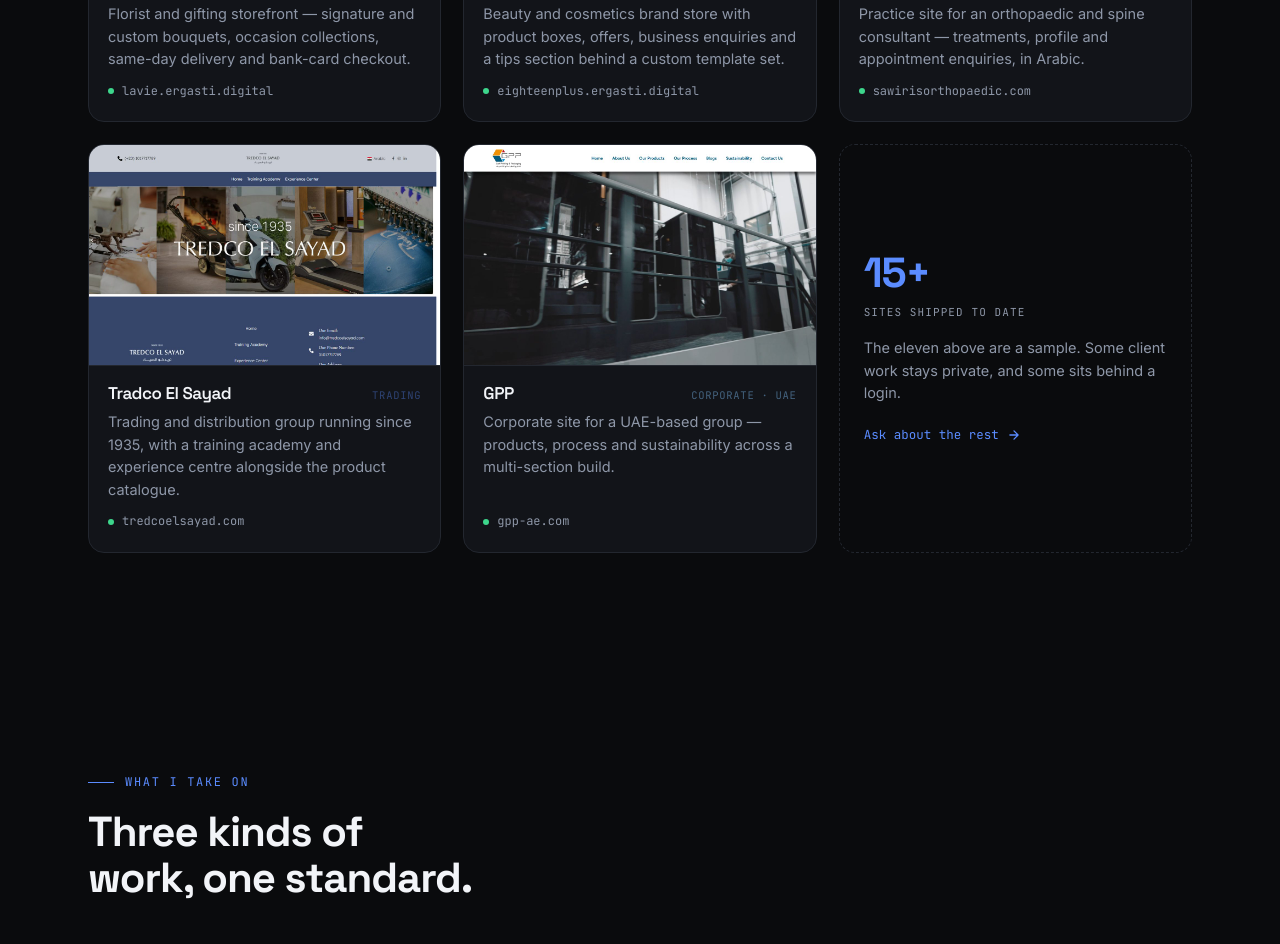
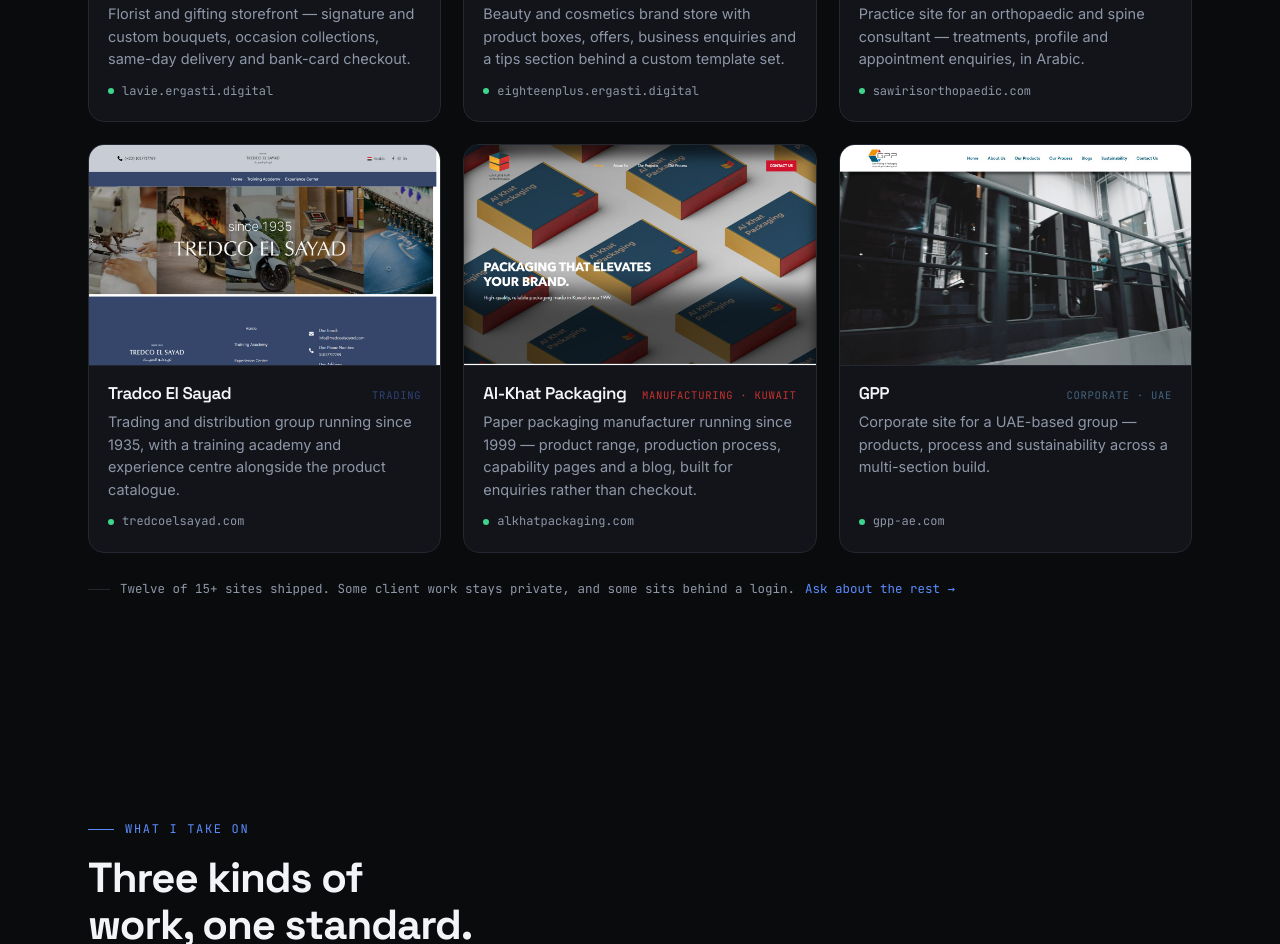
Before and after one commit to freddy9910/portfolio, a plain HTML site: page index.html in a window 1280 px wide. Shown: the part 4008-4952 px from the top of the page. Drawn offline with Linux system fonts and the light colour scheme.

Commit message:
Add Al-Khat Packaging to selected work
Kuwait paper packaging manufacturer, WordPress build. Nine project cards now
fill a 3x3 grid on their own, so the closing tile is replaced by a note under
the grid carrying the same count and call to action.

Co-Authored-By: Claude Opus 5 <noreply@anthropic.com>

```diff
--- a/index.html
+++ b/index.html
@@ -317,19 +317,14 @@ html[data-theme="light"] .frame{box-shadow:0 26px 60px -28px rgba(16,22,40,.4)}
 .card-body p{color:var(--muted);font-size:14.5px;line-height:1.55;flex:1}
 .card-url{display:flex;align-items:center;gap:8px;font-family:var(--font-mono);font-size:12px;color:var(--muted);margin-top:4px;min-width:0}
 .card-url span{overflow:hidden;text-overflow:ellipsis;white-space:nowrap}
-/* closing tile — keeps the last row full and says the list is a sample */
-.card-more{
-  background:transparent;border-style:dashed;
-  justify-content:center;align-items:flex-start;
-  padding:28px 24px;gap:0;
+/* note under the grid — the nine cards above fill a clean 3x3 on their own */
+.grid-note{
+  margin-top:26px;display:flex;align-items:center;gap:10px;flex-wrap:wrap;
+  font-family:var(--font-mono);font-size:12.5px;color:var(--muted);
 }
-.card-more:hover{border-style:solid;border-color:var(--accent);transform:translateY(-5px)}
-.card-more b{font-family:var(--font-display);font-size:42px;font-weight:700;letter-spacing:-.03em;line-height:1;color:var(--accent)}
-.more-lead{font-family:var(--font-mono);font-size:11px;letter-spacing:.1em;text-transform:uppercase;color:var(--muted);margin-top:9px}
-.more-sub{color:var(--muted);font-size:14.5px;line-height:1.55;margin-top:16px}
-.more-cta{display:inline-flex;align-items:center;gap:8px;font-family:var(--font-mono);font-size:12.5px;color:var(--accent);margin-top:20px}
-.more-cta svg{width:14px;height:14px;transition:transform .2s}
-.card-more:hover .more-cta svg{transform:translateX(3px)}
+.grid-note::before{content:"";width:22px;height:1px;background:var(--line);flex:0 0 auto}
+.grid-note a{color:var(--accent)}
+.grid-note a:hover{text-decoration:underline;text-underline-offset:3px}
 .card:hover .card-url{color:var(--accent)}
 .dot{width:6px;height:6px;border-radius:50%;background:var(--live);flex:0 0 auto}
 
@@ -660,6 +655,15 @@ footer{border-top:1px solid var(--line);padding-block:30px;position:relative;z-i
           </div>
         </a>
 
+        <a class="card rv" href="https://alkhatpackaging.com" target="_blank" rel="noopener" style="--tint:#C8322F">
+          <div class="card-shot"><img src="assets/alkhat.jpg" alt="Al-Khat Packaging website" loading="lazy" width="1280" height="800"></div>
+          <div class="card-body">
+            <div class="card-top"><h4>Al-Khat Packaging</h4><span class="card-sector">Manufacturing · Kuwait</span></div>
+            <p>Paper packaging manufacturer running since 1999 — product range, production process, capability pages and a blog, built for enquiries rather than checkout.</p>
+            <div class="card-url"><span class="dot"></span><span>alkhatpackaging.com</span></div>
+          </div>
+        </a>
+
         <a class="card rv" href="https://gpp-ae.com" target="_blank" rel="noopener" style="--tint:#44637F">
           <div class="card-shot"><img src="assets/gpp.jpg" alt="GPP corporate website" loading="lazy" width="1280" height="800"></div>
           <div class="card-body">
@@ -669,16 +673,12 @@ footer{border-top:1px solid var(--line);padding-block:30px;position:relative;z-i
           </div>
         </a>
 
-        <a class="card card-more rv" href="#contact">
-          <b>15+</b>
-          <span class="more-lead">sites shipped to date</span>
-          <span class="more-sub">The eleven above are a sample. Some client work stays private, and some sits behind a login.</span>
-          <span class="more-cta">Ask about the rest
-            <svg viewBox="0 0 24 24" fill="none" stroke="currentColor" stroke-width="2.2" stroke-linecap="round" stroke-linejoin="round"><path d="M5 12h14M12 5l7 7-7 7"/></svg>
-          </span>
-        </a>
+      </div>
 
-      </div>
+      <p class="grid-note rv">
+        Twelve of 15+ sites shipped. Some client work stays private, and some sits behind a login.
+        <a href="#contact">Ask about the rest &rarr;</a>
+      </p>
     </div>
   </section>
 
```
Also changed, not shown: assets/alkhat.jpg (added).
